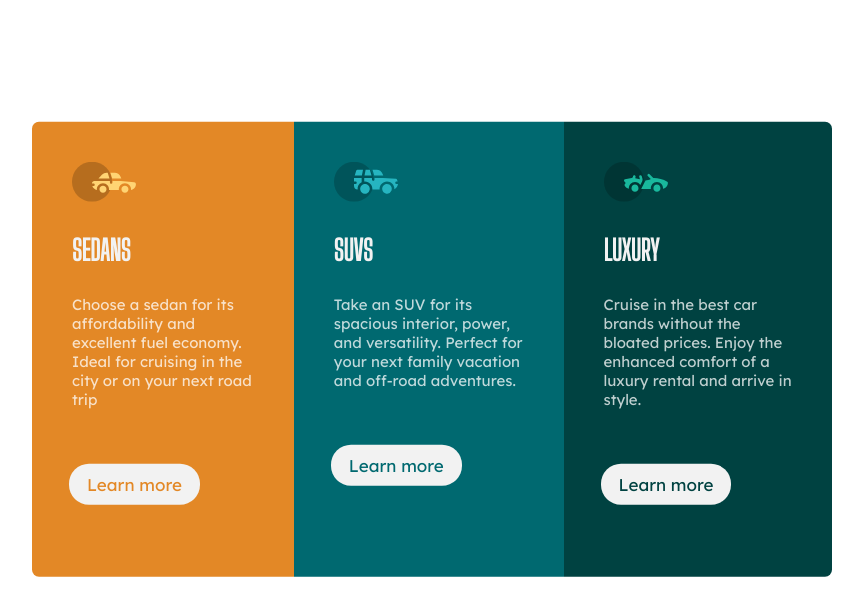
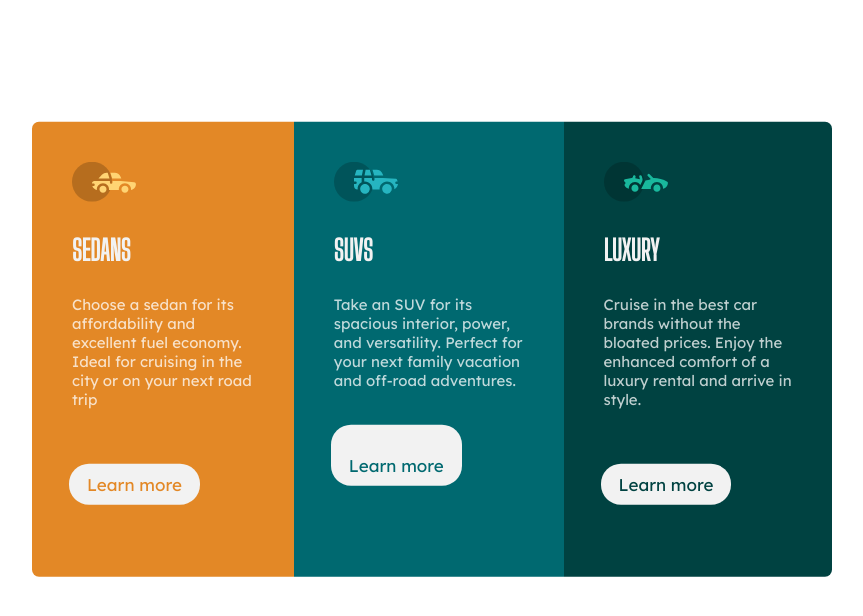
Before and after one commit to VarshaRT07/frontendmentor, a plain HTML site: page index.html in a window 1280 px wide. Shown: the whole page, without its empty margins (296-1159 px from the left). Drawn offline with Linux system fonts and the light colour scheme.

Commit message:
Update sty.css

```diff
--- a/sty.css
+++ b/sty.css
@@ -62,7 +62,7 @@ a{
     color: hsl(31, 77%, 52%);
 }
 #l2{
-    padding-top:10px;
+    padding-top:30px;
     color: hsl(184, 100%, 22%);
 }
 #l3{
```
